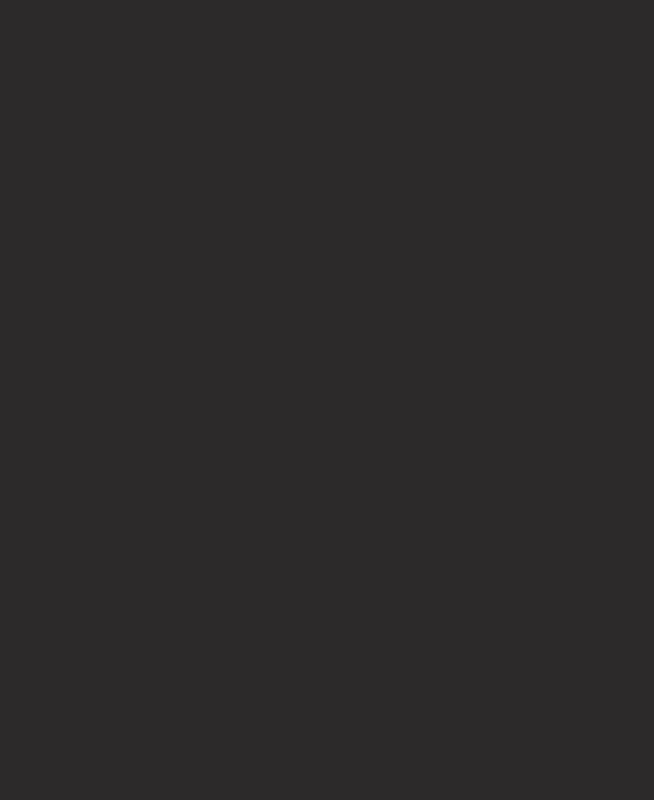
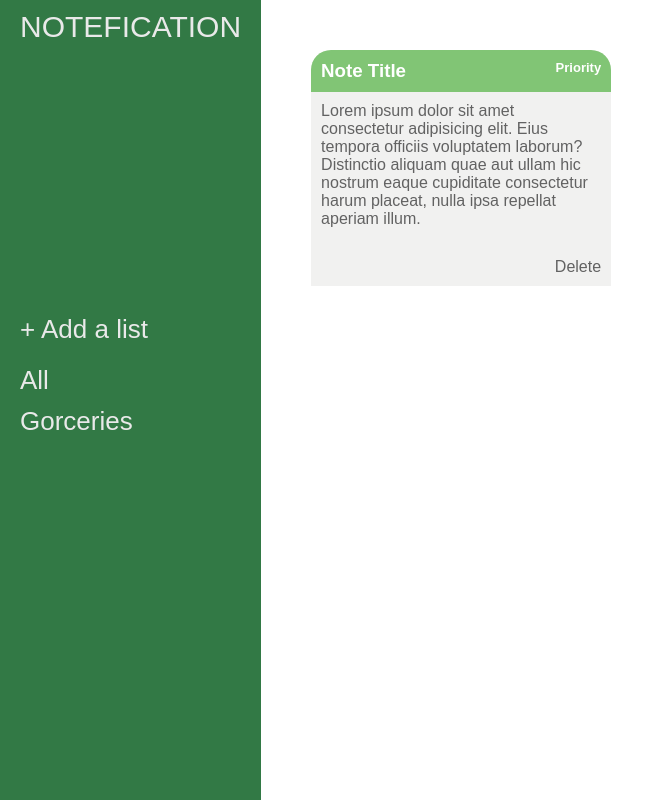
Before and after one commit to HamadSMA/todo, a website built with webpack: page src/template.html in a window 1280 px wide. Shown: the whole page, without its empty margins (0-654 px from the left). Built offline with nearby package versions, Linux system fonts and the light colour scheme.

Commit message:
Design general layout and todo card

```diff
--- a/src/styles.css
+++ b/src/styles.css
@@ -2,8 +2,97 @@
 *::before,
 *::after {
   box-sizing: border-box;
+  margin: 0;
+  padding: 0;
 }
 
 body {
-  background-color: rgb(44, 42, 42);
+  font-family: sans-serif;
+  color: #e9e9e9;
 }
+
+.container {
+  display: grid;
+  grid-template-columns: 1fr 4fr;
+  align-items: stretch;
+  height: 100vh;
+}
+
+.logo {
+  display: inline-block;
+  font-size: 30px;
+}
+
+.sidebar {
+  background-color: rgb(50, 121, 69);
+  padding: 10px 20px;
+}
+
+.container div:first-child button:nth-child(2) {
+  margin-top: 270px;
+}
+
+.sidebar button {
+  background: none;
+  border: none;
+  color: inherit;
+  font-size: 26px;
+  cursor: pointer;
+  padding: 0;
+  display: block;
+}
+
+ul {
+  margin-top: 20px;
+}
+
+li {
+  list-style: none;
+  margin-bottom: 10px;
+}
+li:last-child {
+  margin-bottom: 0;
+}
+
+.todo-box {
+  display: flex;
+  flex-wrap: wrap;
+  gap: 20px;
+  align-content: start;
+  padding: 50px;
+}
+
+.todo {
+  background-color: rgb(241, 241, 240);
+  width: 300px;
+  border-radius: 20px 20px 0 0;
+  overflow: hidden;
+}
+
+.todo-title {
+  display: flex;
+  justify-content: center;
+  color: #ffffff;
+  padding: 10px;
+  background-color: rgb(129, 197, 117);
+}
+
+.priority {
+  font-size: 13px;
+  margin-left: auto;
+}
+
+.description {
+  padding: 10px;
+  margin-bottom: 10px;
+  color: rgb(98, 98, 98);
+}
+
+.delete {
+  display: flex;
+  padding: 10px;
+  justify-content: flex-end;
+  color: rgb(98, 98, 98);
+
+  cursor: pointer;
+}
--- a/src/template.html
+++ b/src/template.html
@@ -6,6 +6,29 @@
     <title>Document</title>
   </head>
   <body>
-    <div class="container"></div>
+    <div class="container">
+      <div class="sidebar">
+        <span class="logo">NOTEFICATION</span>
+        <button>+ Add a list</button>
+        <ul>
+          <li><button>All</button></li>
+          <li><button>Gorceries</button></li>
+        </ul>
+      </div>
+      <div class="todo-box">
+        <div class="todo">
+          <h3 class="todo-title">
+            Note Title <span class="priority">Priority</span>
+          </h3>
+          <p class="description">
+            Lorem ipsum dolor sit amet consectetur adipisicing elit. Eius
+            tempora officiis voluptatem laborum? Distinctio aliquam quae aut
+            ullam hic nostrum eaque cupiditate consectetur harum placeat, nulla
+            ipsa repellat aperiam illum.
+          </p>
+          <span class="delete">Delete</span>
+        </div>
+      </div>
+    </div>
   </body>
 </html>
--- a/src/todo.js
+++ b/src/todo.js
@@ -1,4 +1,4 @@
-const todoArray = [];
+const allTodoArray = [];
 class Todo {
   constructor(title, description, priotiry) {
     this.title = title;
@@ -18,7 +18,7 @@ class Todo {
 function addTodo(project, title, description, priotiry) {
   const todoObject = new Todo(title, description, priotiry);
   project.todoArray.push(todoObject);
-  todoArray.push(todoObject);
+  allTodoArray.push(project.todoArray);
 }
 
-export { addTodo, todoArray };
+export { addTodo, allTodoArray };
```
Also changed, not shown: src/index.js (+6 -1 lines).
